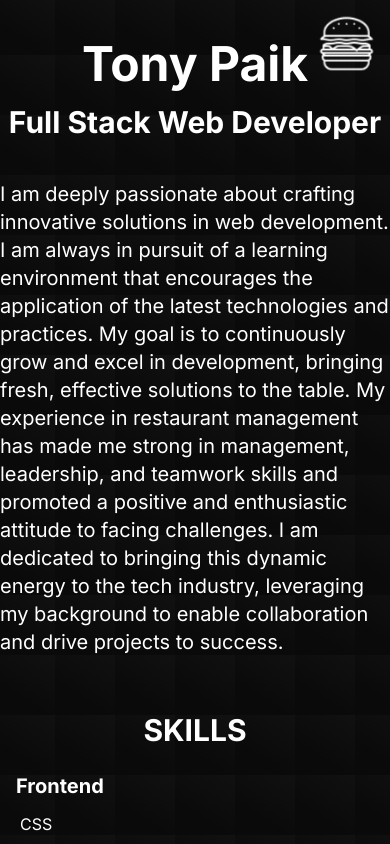
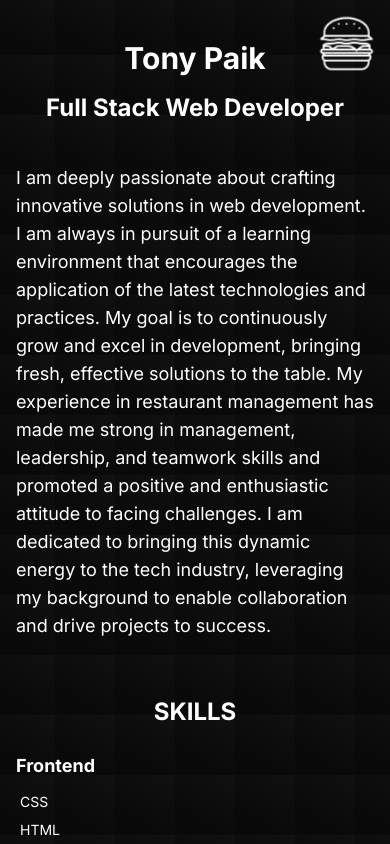
Before and after one commit to npaik/portfolio, a Next.js app: page /AboutMe in a window 390 px wide. Shown: the top 844 px of the page. Built offline with nearby package versions, Linux system fonts and the light colour scheme.

Commit message:
about me

```diff
--- a/src/app/AboutMe/page.tsx
+++ b/src/app/AboutMe/page.tsx
@@ -122,6 +122,7 @@ export default function AboutMePage() {
         clearTimeout(fadeOutTimeout);
       };
     }
+    // eslint-disable-next-line react-hooks/exhaustive-deps
   }, [isLoading]);
 
   const initializeWords = (width: number, height: number) => {
@@ -234,14 +235,16 @@ export default function AboutMePage() {
   }, []);
 
   return (
-    <div className="flex flex-col items-center w-full h-screen overflow-hidden">
-      <div className="text-white text-5xl mb-4 font-bold">Tony Paik</div>
-      <div className="text-white text-3xl mb-10 font-bold">
+    <div className="flex flex-col items-center w-full min-h-screen overflow-auto">
+      <div className="text-white text-3xl md:text-5xl mb-4 font-bold">
+        Tony Paik
+      </div>
+      <div className="text-white text-2xl md:text-3xl mb-10 font-bold">
         Full Stack Web Developer
       </div>
       {displayList ? (
         <div style={{ opacity: listOpacity }}>
-          <div className="text-white text-xl mb-4">
+          <div className="text-white text-lg md:text-xl mb-4 px-4">
             I am deeply passionate about crafting innovative solutions in web
             development. I am always in pursuit of a learning environment that
             encourages the application of the latest technologies and practices.
@@ -253,7 +256,7 @@ export default function AboutMePage() {
             the tech industry, leveraging my background to enable collaboration
             and drive projects to success.
           </div>
-          <div className="flex justify-center items-center flex-col text-3xl font-bold mb-2 pt-10">
+          <div className="flex justify-center items-center flex-col text-2xl md:text-3xl font-bold mb-2 pt-10">
             SKILLS
           </div>
           <div className="justify-center items-center">
@@ -261,9 +264,14 @@ export default function AboutMePage() {
               {Object.entries(categorizedKeywords).map(
                 ([category, keywords], index) => (
                   <div key={index} className="flex flex-col">
-                    <div className="text-xl font-bold mb-2">{category}</div>
+                    <div className="text-lg md:text-xl font-bold mb-2">
+                      {category}
+                    </div>
                     {keywords.map((keyword, keywordIndex) => (
-                      <div key={keywordIndex} className="text-md p-1">
+                      <div
+                        key={keywordIndex}
+                        className="text-sm md:text-md p-1"
+                      >
                         {keyword}
                       </div>
                     ))}
@@ -272,7 +280,7 @@ export default function AboutMePage() {
               )}
             </div>
           </div>
-          <div className="flex justify-end items-center space-x-4">
+          <div className="flex justify-end items-center space-x-4 p-4">
             <Link
               className="rounded-full p-2 hover:bg-gray-100"
               href="https://github.com/npaik"
--- a/src/app/Projects/page.tsx
+++ b/src/app/Projects/page.tsx
@@ -19,7 +19,7 @@ export default function ProjectsPage() {
     {
       name: "Math Quiz for Children",
       url: "https://d1qrtsxpwm67dt.cloudfront.net/",
-      preview: "mathgame.png",
+      preview: "mathgame-list.png",
       stack: "TypeScript, React, SST, AWS, KindeAuth, PostgreSQL",
     },
     {
```
